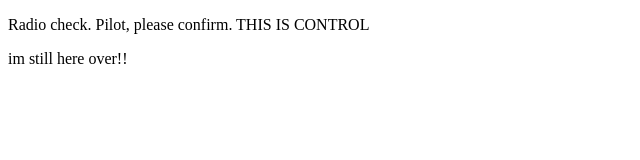
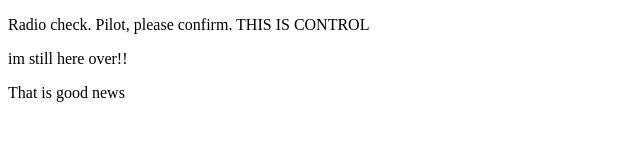
Before and after one commit to alexrod1912/communication-log, a plain HTML site: page index.html in a window 1280 px wide. Shown: the whole page, without its empty margins (0-640 px from the left). Drawn offline with Linux system fonts and the light colour scheme.

Commit message:
Changes part 2

```diff
--- a/index.html
+++ b/index.html
@@ -3,5 +3,6 @@
    <body>
       <p>Radio check. Pilot, please confirm. THIS IS CONTROL </p>
       <p>im still here over!!</p>
+      <p> That is good news</p>
    </body>
 </html>
```
